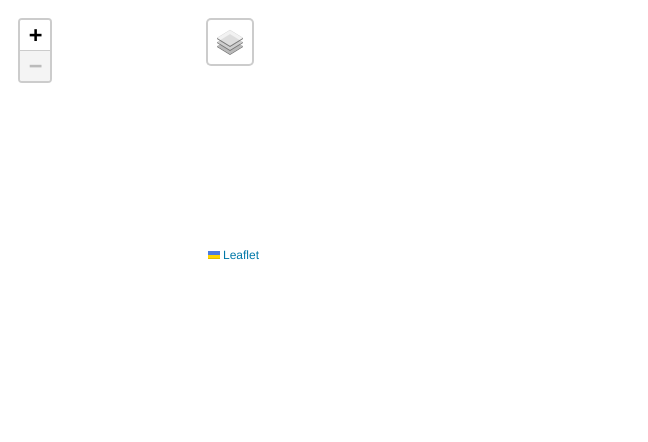
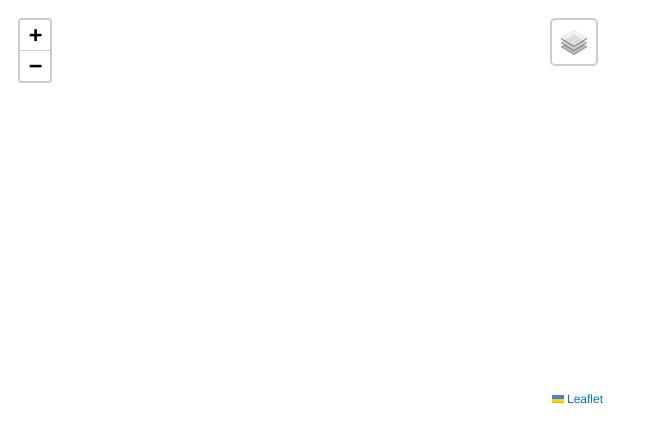
Before and after one commit to jarpi/carto-test, a website: page index.html in a window 1280 px wide. Shown: the whole page, without its empty margins (0-648 px from the left). Drawn offline with nearby package versions, Linux system fonts and the light colour scheme.

Commit message:
Features Add features for server side - Load styles dynamically - Generate output format dynamycally - Rollback to original map size in index.html

```diff
--- a/index.html
+++ b/index.html
@@ -13,8 +13,8 @@
 
         <style>
             #map {
-                width: 256px;
-                height: 256px;
+                width: 600px;
+                height: 400px;
             }
 
             .leaflet-container {
@@ -35,8 +35,8 @@
 
             var map = L.map('map', {
                 crs: L.CRS.EPSG3857,
-                center: [0, 0],
-                zoom: 0,
+                center: [40, -80],
+                zoom: 1,
                 layers: [admin0]
             });
 
```
Also changed, not shown: server.js (+3 -14 lines).
